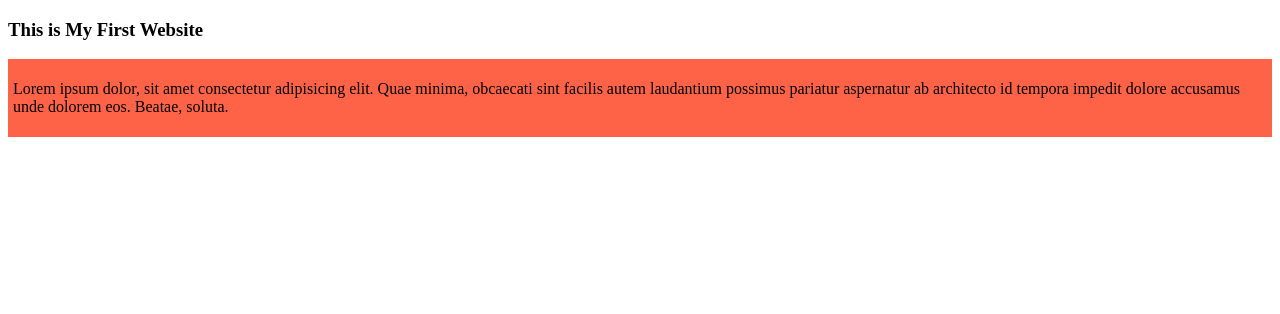
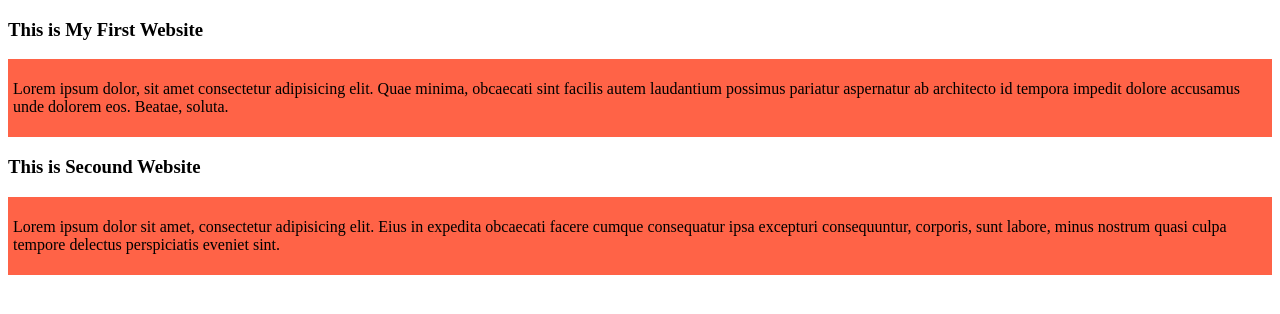
Before and after one commit to BongoCoderBD/Web-Development-Course-2023, a plain HTML site: page index.html in a window 1280 px wide. Drawn offline with Linux system fonts and the light colour scheme.

Commit message:
added new div

```diff
--- a/index.html
+++ b/index.html
@@ -14,5 +14,12 @@
         <p>Lorem ipsum dolor, sit amet consectetur adipisicing elit. Quae minima, obcaecati sint facilis autem laudantium possimus pariatur aspernatur ab architecto id tempora impedit dolore accusamus unde dolorem eos. Beatae, soluta.</p>
     </div>
 
+    <h3>This is Secound Website</h3>
+
+    <div>
+        <p>Lorem ipsum dolor sit amet, consectetur adipisicing elit. Eius in expedita obcaecati facere cumque consequatur ipsa excepturi consequuntur, corporis, sunt labore, minus nostrum quasi culpa tempore delectus perspiciatis eveniet sint.</p>
+    </div>
+
+
 </body>
 </html>
--- a/styles/blog.css
+++ b/styles/blog.css
@@ -1,4 +1,5 @@
 div{
     background-color: tomato;
     padding: 5px;
+    margin-bottom: 10px;
 }
```
